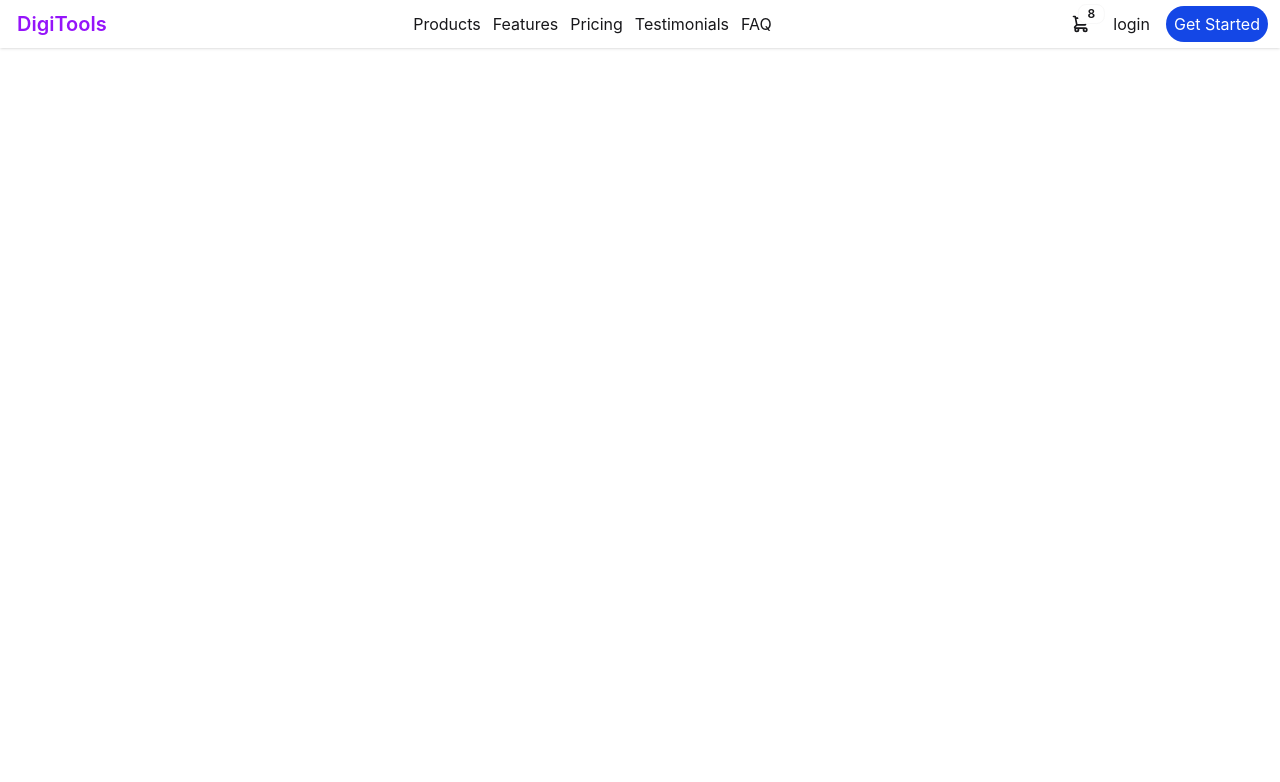
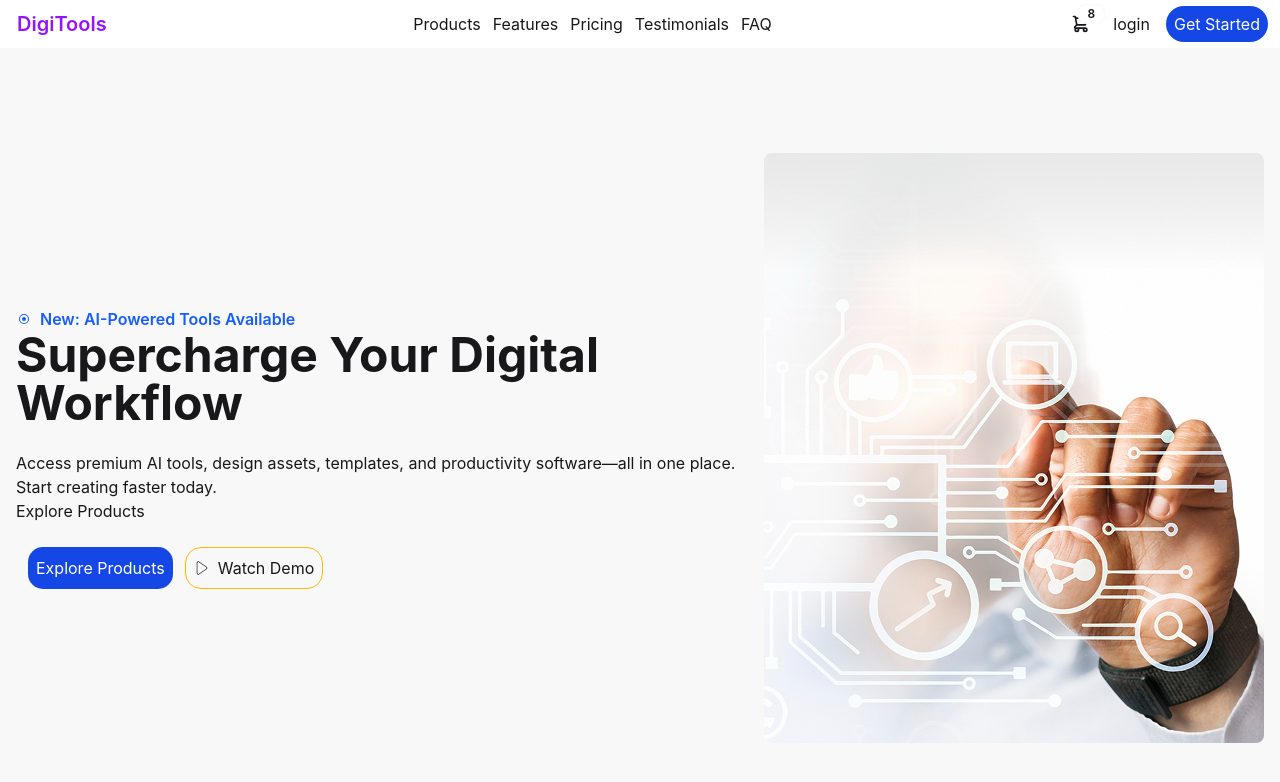
Before and after one commit to usamabinmah12/Digital-Tools-Platform, a React (Vite) app: page / in a window 1280 px wide. Shown: the top 782 px of the page. Built offline with nearby package versions, Linux system fonts and the light colour scheme.

Commit message:
Banner Added

```diff
--- a/src/App.jsx
+++ b/src/App.jsx
@@ -1,7 +1,7 @@
 import { ToastContainer } from 'react-toastify'
 import './App.css'
 import Navbar from './components/Navbar'
-// import Banner from './components/Banner'
+import Banner from './components/Banner'
 // import Stat from './components/Stat'
 
 
@@ -11,8 +11,8 @@ function App() {
   return (
     <>
       <Navbar></Navbar>
-      {/* <Banner></Banner>
-      <Stat></Stat> */}
+      <Banner></Banner>
+      {/* <Stat></Stat>  */}
     </>
   )
 }
--- a/src/components/Banner.jsx
+++ b/src/components/Banner.jsx
@@ -0,0 +1,40 @@
+import React from "react";
+import banner from  "../assets/banner.png"
+import { CiPlay1 } from "react-icons/ci";
+import { BsRecord2 } from "react-icons/bs";
+const Banner = () => {
+  return (
+    <div  className="container  mx-auto">
+      <div className="hero bg-base-200 min-h-screen">
+        <div className="hero-content flex-col lg:flex-row-reverse">
+          <img src={banner}/>
+          <div>
+            <div className="flex  gap-2  items-center font-semibold text-blue-600">
+              <BsRecord2></BsRecord2>
+              <h3>New: AI-Powered Tools Available</h3>
+            </div>
+
+            <h1 className="text-5xl font-bold">Supercharge Your Digital Workflow</h1>
+            <p className="py-6">
+              Access premium AI tools, design assets, templates, and productivity
+                software—all in one place. Start creating faster today.
+
+               <br /> Explore Products
+            </p>
+            <div className="flex">
+                <button className="bg-blue-700 text-white  p-2 rounded-[15px] mx-3">Explore Products</button>
+                <div className="border border-amber-400 p-2 rounded-2xl flex items-center  gap-2">
+                  <CiPlay1></CiPlay1>
+                  <p>Watch  Demo</p>
+                </div>
+
+            </div>
+
+          </div>
+        </div>
+      </div>
+    </div>
+  );
+};
+
+export default Banner;
```
